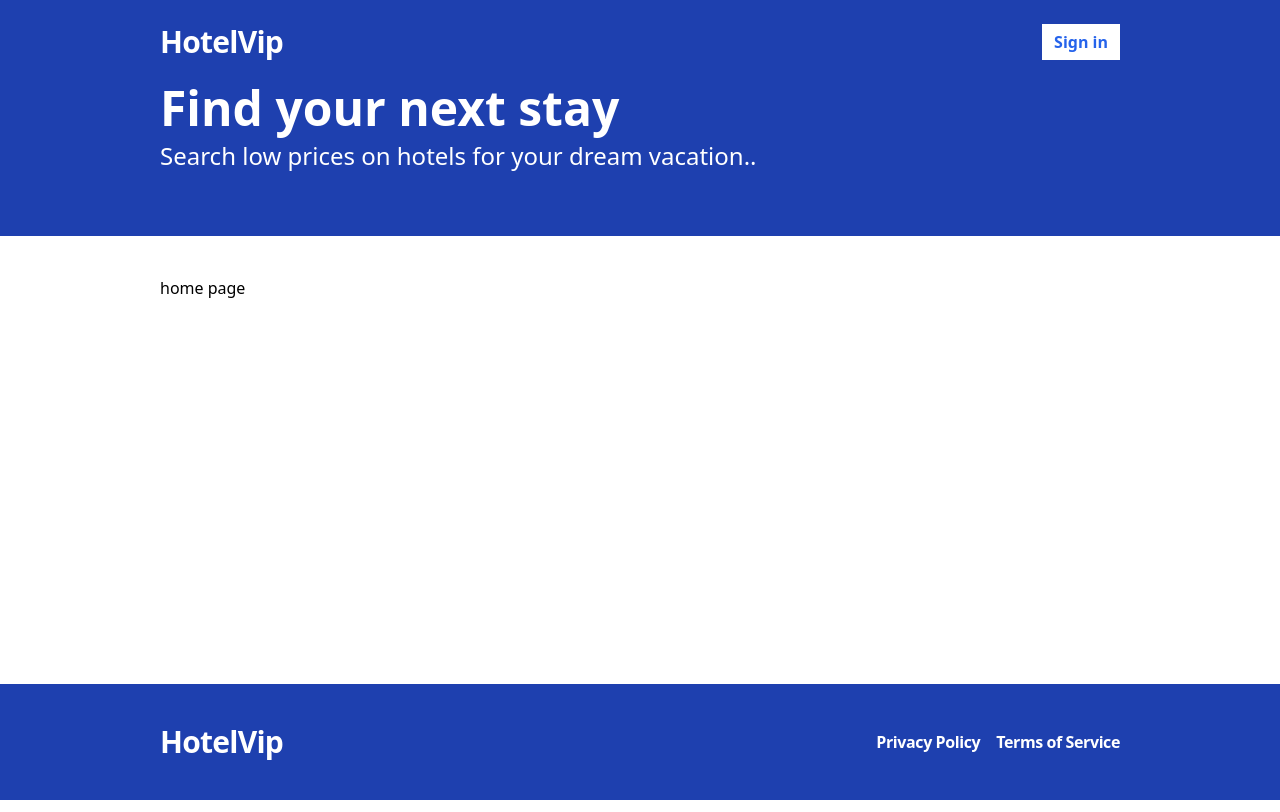
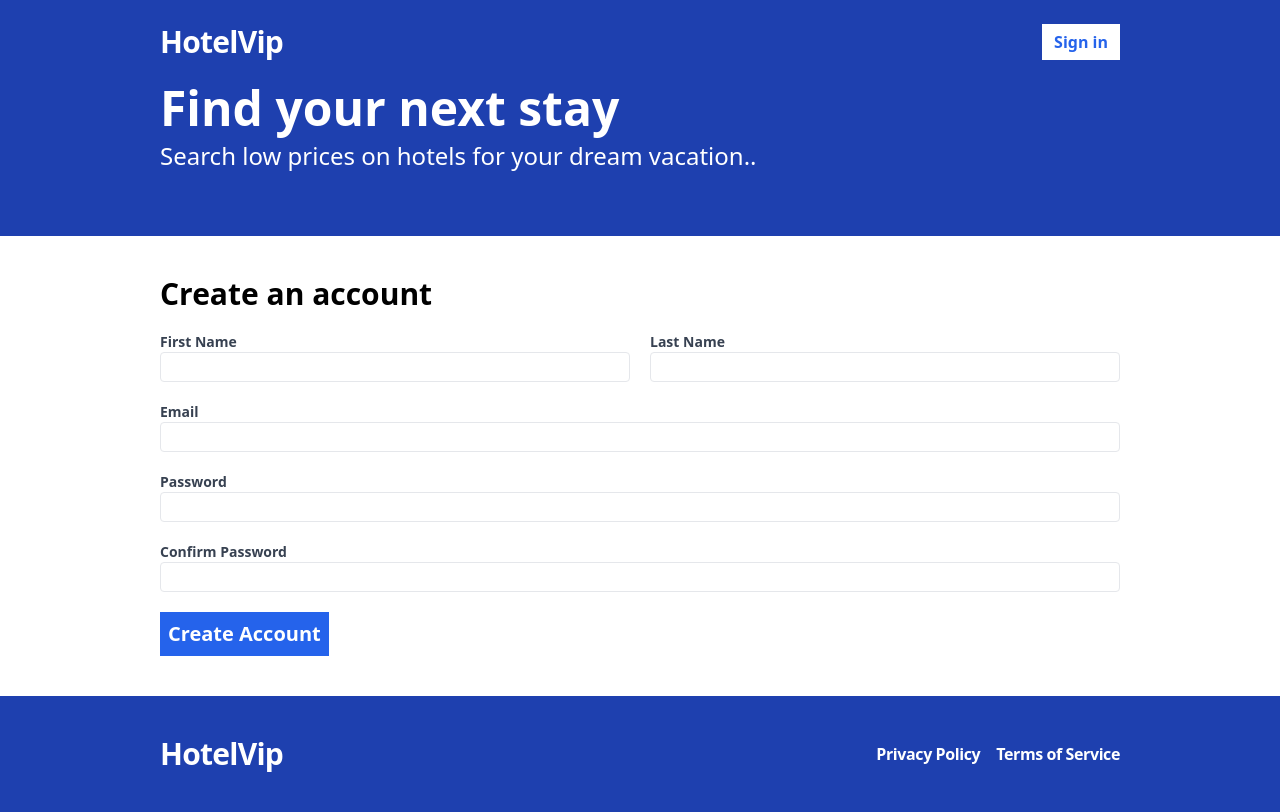
Before and after one commit to ndgkhoa/hotel-booking-fe, a React (Vite) app: page /register in a window 1280 px wide. Before the commit this address led to /. Built offline with nearby package versions, Linux system fonts and the light colour scheme.

Commit message:
feat: register user

```diff
--- a/package.json
+++ b/package.json
@@ -12,7 +12,10 @@
   "dependencies": {
     "react": "^18.2.0",
     "react-dom": "^18.2.0",
-    "react-router-dom": "^6.23.1"
+    "react-hook-form": "^7.51.5",
+    "react-query": "^3.39.3",
+    "react-router-dom": "^6.23.1",
+    "react-toastify": "^10.0.5"
   },
   "devDependencies": {
     "@types/node": "^20.14.2",
--- a/src/App.tsx
+++ b/src/App.tsx
@@ -1,5 +1,6 @@
 import { BrowserRouter as Router, Routes, Route, Navigate } from 'react-router-dom'
 import Layout from './layouts/Layout'
+import Register from './pages/Register'
 
 const App = () => {
     return (
@@ -21,6 +22,14 @@
                         </Layout>
                     }
                 />
+                <Route
+                    path="/register"
+                    element={
+                        <Layout>
+                            <Register />
+                        </Layout>
+                    }
+                />
                 <Route path="*" element={<Navigate to="/" />} />
             </Routes>
         </Router>
--- /dev/null
+++ b/src/api/auth.ts
@@ -0,0 +1,17 @@
+import { RegisterFormData } from '../pages/Register'
+
+const API_BASE_URL = import.meta.env.VITE_API_BASE_URL
+
+export const register = async (formData: RegisterFormData) => {
+    const response = await fetch(`${API_BASE_URL}/api/auth/register`, {
+        method: 'POST',
+        headers: {
+            'Content-Type': 'application/json',
+        },
+        body: JSON.stringify(formData),
+    })
+    const responseBody = await response.json()
+    if (!response.ok) {
+        throw new Error(responseBody.message)
+    }
+}
--- a/src/main.tsx
+++ b/src/main.tsx
@@ -2,9 +2,22 @@
 import ReactDOM from 'react-dom/client'
 import App from './App.tsx'
 import './index.css'
+import { QueryClient, QueryClientProvider } from 'react-query'
+import { ToastContainer } from 'react-toastify'
+import 'react-toastify/dist/ReactToastify.css'
 
+const queryClient = new QueryClient({
+    defaultOptions: {
+        queries: {
+            retry: 0,
+        },
+    },
+})
 ReactDOM.createRoot(document.getElementById('root')!).render(
-  <React.StrictMode>
-    <App />
-  </React.StrictMode>,
+    <React.StrictMode>
+        <QueryClientProvider client={queryClient}>
+            <App />
+            <ToastContainer />
+        </QueryClientProvider>
+    </React.StrictMode>,
 )
--- /dev/null
+++ b/src/pages/Register.tsx
@@ -0,0 +1,111 @@
+import { useForm } from 'react-hook-form'
+import { useMutation } from 'react-query'
+import * as apiClient from '../api/auth'
+import { toast } from 'react-toastify'
+import { useNavigate } from 'react-router-dom'
+
+export type RegisterFormData = {
+    firstName: string
+    lastName: string
+    email: string
+    password: string
+    confirmPassword: string
+}
+
+const Register = () => {
+    const navigate = useNavigate()
+    const {
+        register,
+        watch,
+        handleSubmit,
+        formState: { errors },
+    } = useForm<RegisterFormData>()
+    const mutation = useMutation(apiClient.register, {
+        onSuccess: () => {
+            toast.success('Registration successful')
+            navigate('/')
+        },
+        onError: (error: Error) => {
+            toast.error(error.message)
+        },
+    })
+
+    const onSubmit = handleSubmit((data) => {
+        mutation.mutate(data)
+    })
+    return (
+        <form className="flex flex-col gap-5" onSubmit={onSubmit}>
+            <h2 className="text-3xl font-bold">Create an account</h2>
+            <div className="flex flex-col md:flex-row gap-5">
+                <label className="text-gray-700 text-sm font-bold flex-1">
+                    First Name
+                    <input
+                        type="text"
+                        className="border rounded w-full py-1 px-2 font-normal"
+                        {...register('firstName', { required: 'This field is required' })}
+                    />
+                    {errors.firstName && <span className="text-red-500">{errors.firstName.message}</span>}
+                </label>
+                <label className="text-gray-700 text-sm font-bold flex-1">
+                    Last Name
+                    <input
+                        type="text"
+                        className="border rounded w-full py-1 px-2 font-normal"
+                        {...register('lastName', { required: 'This field is required' })}
+                    />
+                    {errors.lastName && <span className="text-red-500">{errors.lastName.message}</span>}
+                </label>
+            </div>
+            <label className="text-gray-700 text-sm font-bold flex-1">
+                Email
+                <input
+                    type="email"
+                    className="border rounded w-full py-1 px-2 font-normal"
+                    {...register('email', {
+                        required: 'This field is required',
+                        pattern: {
+                            value: /^[a-zA-Z0-9._%+-]+@[a-zA-Z0-9.-]+\.[a-zA-Z]{2,4}$/,
+                            message: 'Invalid email address',
+                        },
+                    })}
+                />
+                {errors.email && <span className="text-red-500">{errors.email.message}</span>}
+            </label>
+            <label className="text-gray-700 text-sm font-bold flex-1">
+                Password
+                <input
+                    type="password"
+                    className="border rounded w-full py-1 px-2 font-normal"
+                    {...register('password', {
+                        required: 'This field is required',
+                        minLength: { value: 6, message: 'Password must be at least 6 characters' },
+                    })}
+                />
+                {errors.password && <span className="text-red-500">{errors.password.message}</span>}
+            </label>
+            <label className="text-gray-700 text-sm font-bold flex-1">
+                Confirm Password
+                <input
+                    type="password"
+                    className="border rounded w-full py-1 px-2 font-normal"
+                    {...register('confirmPassword', {
+                        validate: (val) => {
+                            if (!val) {
+                                return 'This field is required'
+                            } else if (watch('password') !== val) {
+                                return 'Your password does not match'
+                            }
+                        },
+                    })}
+                />
+                {errors.confirmPassword && <span className="text-red-500">{errors.confirmPassword.message}</span>}
+            </label>
+            <span>
+                <button type="submit" className="bg-blue-600 text-white p-2 font-bold hover:bg-blue-500 text-xl">
+                    Create Account
+                </button>
+            </span>
+        </form>
+    )
+}
+export default Register
--- a/tailwind.config.js
+++ b/tailwind.config.js
@@ -4,7 +4,7 @@
     theme: {
         extend: {},
         container: {
-            padding: '10rem',
+            padding: { md: '10rem' },
         },
     },
     plugins: [],
--- a/vite.config.ts
+++ b/vite.config.ts
@@ -3,5 +3,5 @@
 
 // https://vitejs.dev/config/
 export default defineConfig({
-  plugins: [react()],
+    plugins: [react()],
 })
```
Also changed, not shown: 2 other files (tests, documents, lock files or other folders).
